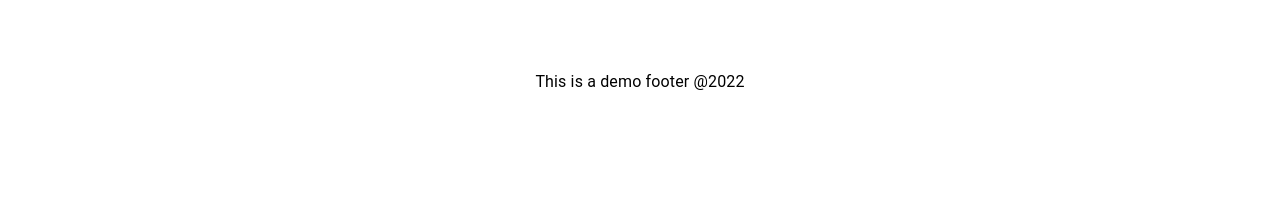
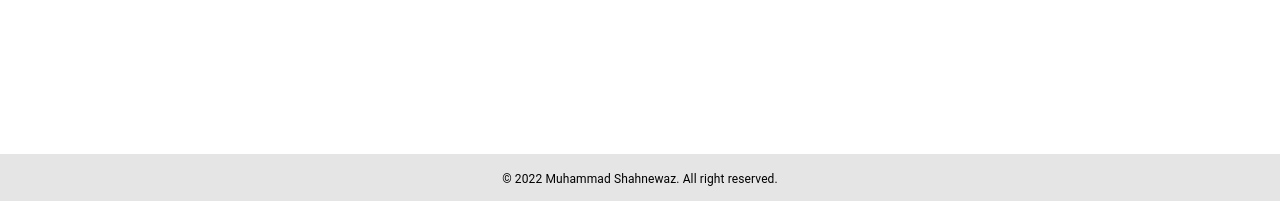
Before and after one commit to shahnewaz171/product-dashboard, a React (Create React App) app: page / in a window 1280 px wide. Shown: the part 806-1007 px from the top of the page. Before the commit the page ends 920 px from the top, so only its background shows below. Built offline with nearby package versions, Linux system fonts and the light colour scheme.

Commit message:
added footer

```diff
--- a/package.json
+++ b/package.json
@@ -30,6 +30,7 @@
         "eslint-plugin-react": "^7.30.0",
         "eslint-plugin-react-hooks": "^4.5.0",
         "jest-dom": "^4.0.0",
+        "moment": "^2.29.3",
         "prettier": "^2.6.2",
         "react": "^18.1.0",
         "react-chartjs-2": "^4.1.0",
--- a/src/components/shared/CustomStyles/CustomStyles.tsx
+++ b/src/components/shared/CustomStyles/CustomStyles.tsx
@@ -8,6 +8,7 @@ import { ReactNode } from "../../../types/model";
 export const Main: React.FC<ReactNode> = ({ children, sx }) => {
 
     return (
+        <React.Fragment>
             <Box
                 sx={{
                     display: "flex",
@@ -31,8 +32,9 @@ export const Main: React.FC<ReactNode> = ({ children, sx }) => {
                 >
                     {children}
                 </Container>
+            </Box>
             <Footer />
-        </Box>
+        </React.Fragment>
     )
 }
 
--- a/src/components/shared/Footer/Footer.tsx
+++ b/src/components/shared/Footer/Footer.tsx
@@ -1,12 +1,13 @@
 import React from 'react';
 import { Box, Typography } from '@mui/material';
+import moment from 'moment';
 
 const Footer: React.FC = () => {
 
     return (
-        <Box>
-            <Typography component="div" sx={{ textAlign: "center" }} >
-                This is a demo footer @2022
+        <Box sx={{ bgcolor: '#e5e5e5' , mt: 5}} >
+            <Typography component="p" sx={{ textAlign: "center" , py: 2, fontSize: '12px' }} >
+                &copy; {moment().format('YYYY')} Muhammad Shahnewaz. All right reserved.
             </Typography>
         </Box>
     );
```
Also changed, not shown: 1 other file (tests, documents, lock files or other folders). Lines whose indentation alone changed are shown as unchanged.
